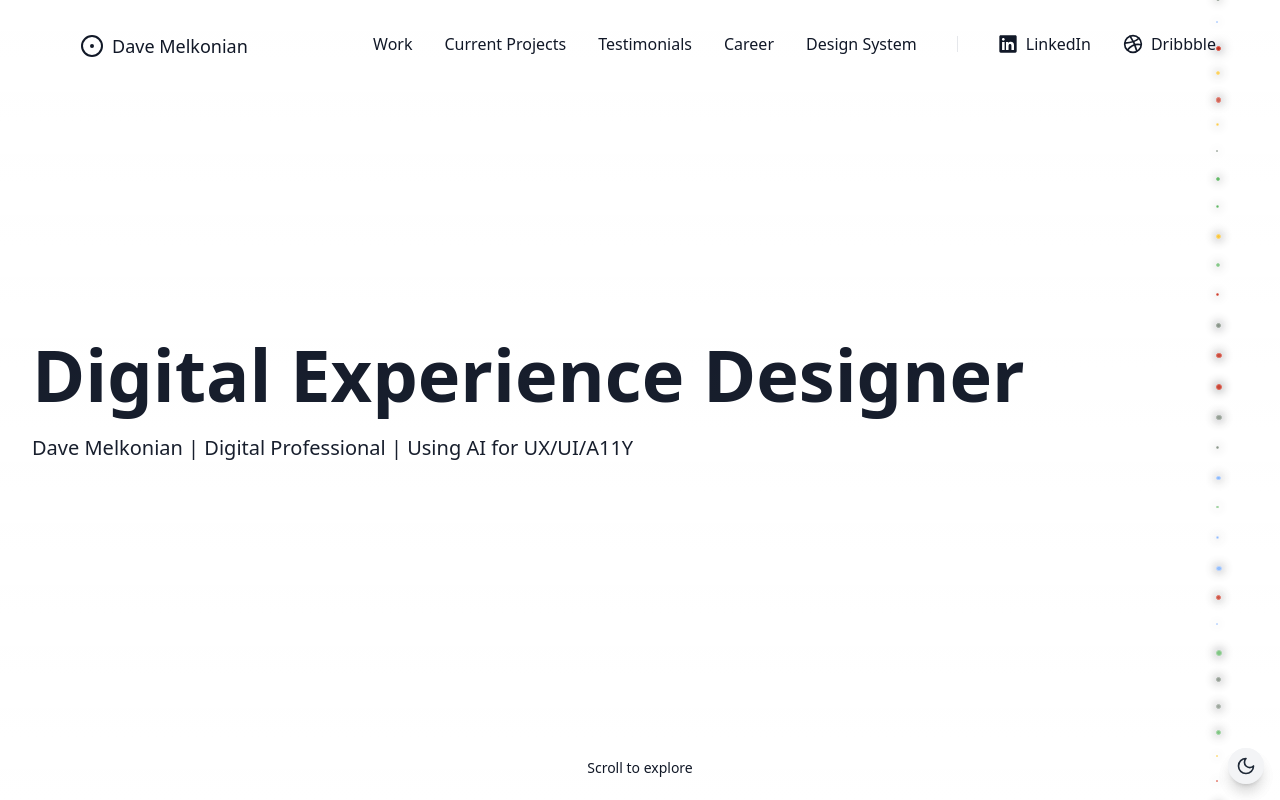
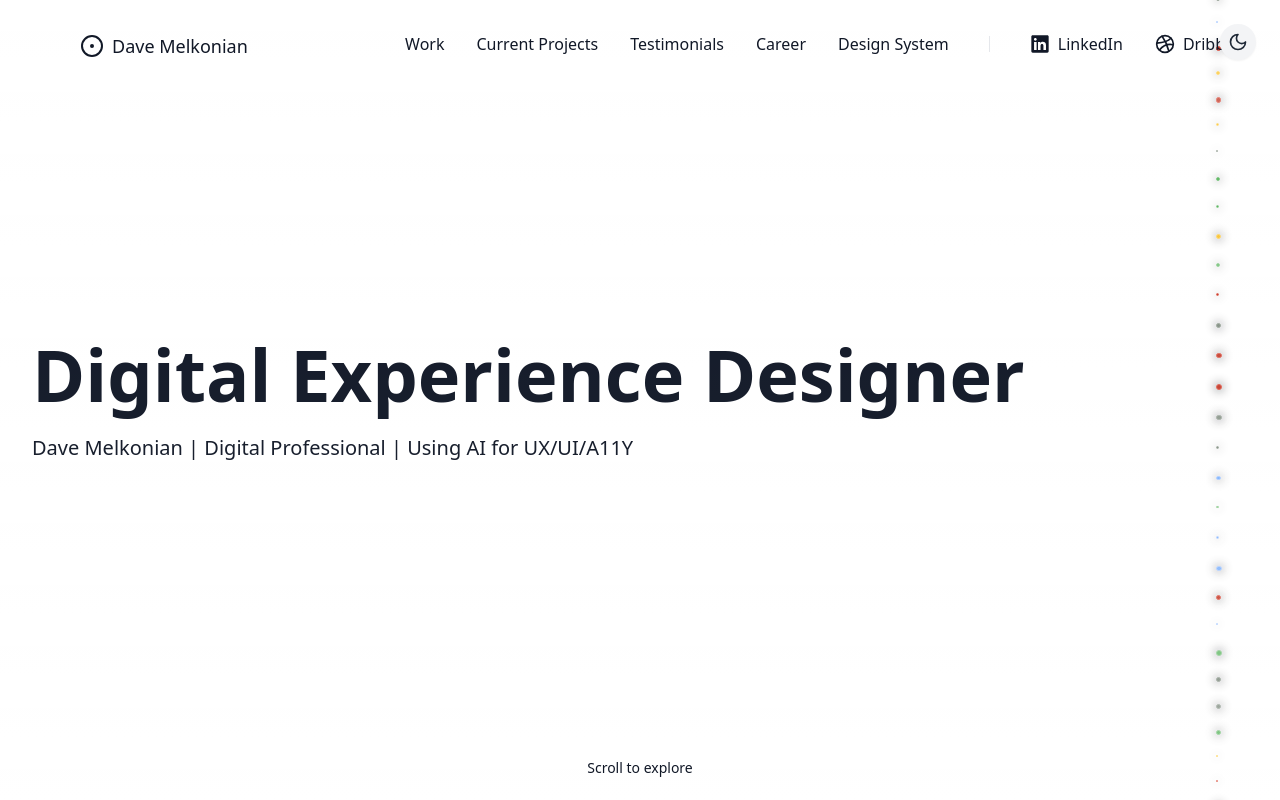
Before and after one commit to davemelk100/dm-2025, a React (Vite) app: page / in a window 1280 px wide. Shown: the top 800 px of the page. Built offline with nearby package versions, Linux system fonts and the light colour scheme.

Commit message:
dark mode adjustments

```diff
--- a/src/App.tsx
+++ b/src/App.tsx
@@ -279,12 +279,6 @@ function App() {
                     {content.navigation.social.dribbble.text}
                   </span>
                 </a>
-              </motion.li>
-              <motion.li
-                whileHover={{ scale: 1.05 }}
-                className="flex items-center"
-              >
-                <ThemeToggle />
               </motion.li>
             </ul>
           </motion.nav>
--- a/src/components/ThemeToggle.tsx
+++ b/src/components/ThemeToggle.tsx
@@ -8,7 +8,7 @@ const ThemeToggle: React.FC = () => {
   return (
     <button
       onClick={toggleDarkMode}
-      className="fixed bottom-4 right-4 z-50 rounded-full bg-gray-100 p-2 text-gray-800 shadow-lg transition-colors hover:bg-gray-200 dark:bg-gray-800 dark:text-gray-100 dark:hover:bg-gray-700"
+      className="fixed top-4 right-4 z-50 rounded-full bg-gray-100 p-2 text-gray-800 shadow-sm transition-colors hover:bg-gray-200 dark:bg-gray-800 dark:text-gray-100 dark:hover:bg-gray-700 sm:top-6 sm:right-6"
       aria-label={isDarkMode ? "Switch to light mode" : "Switch to dark mode"}
     >
       {isDarkMode ? <Sun className="h-5 w-5" /> : <Moon className="h-5 w-5" />}
```
